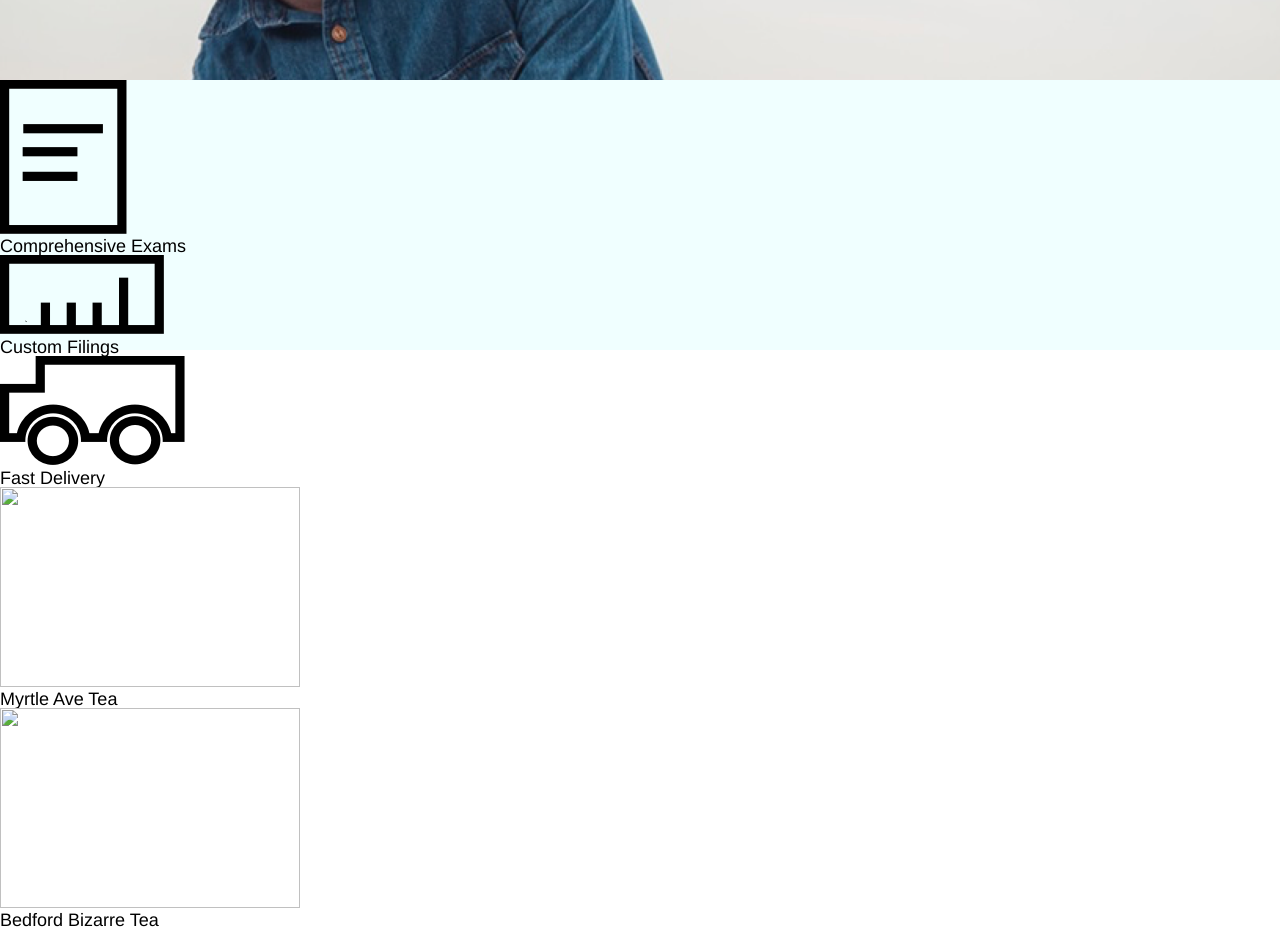
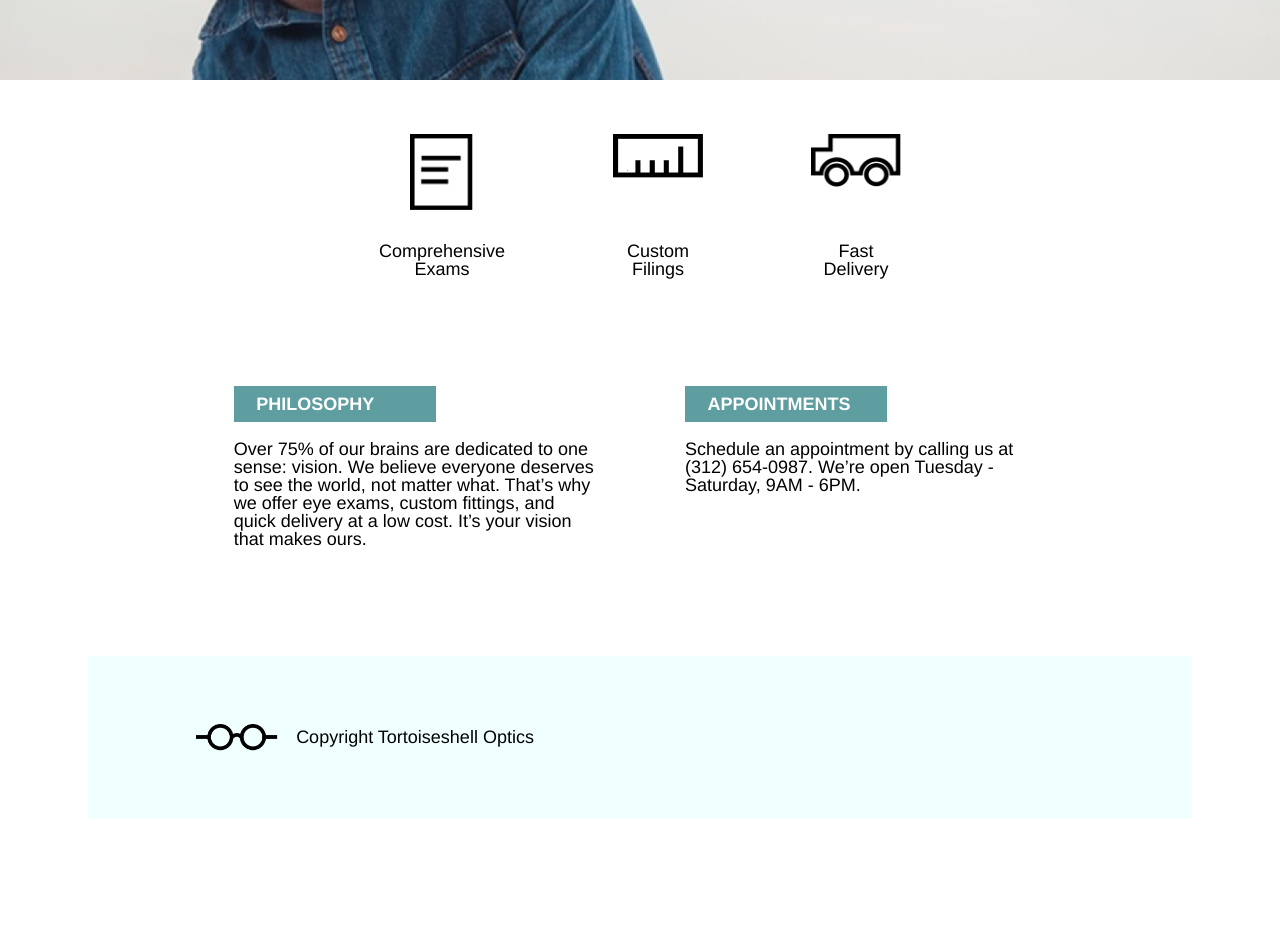
Before and after one commit to mfieldsboston/TortoiseShellOptics, a plain HTML site: page index.html in a window 1280 px wide. Shown: the part 460-1390 px from the top of the page. After the commit the page ends 1278 px from the top, so only its background shows below. Drawn offline with Linux system fonts and the light colour scheme.

Commit message:
completed desktop version

```diff
--- a/index.html
+++ b/index.html
@@ -31,34 +31,60 @@
      </div>
      <div id="bottom_main_container">
        <div class="boxes">
-           <div class="box">
+         <div class="row1_wrapper">
+               <div class="box row1">
                  <div class="box_image1">
                    <img src="./resources/images/paper-icon.png">
                  </div>
-             <h3>Comprehensive Exams</h3>
+                 <h3>
+                   <span>Comprehensive</span>
+                   <span>Exams</span>
+                 </h3>
                </div>
-           <div class="box">
+               <div class="box row1">
                  <div class="box_image2">
                    <img src="./resources/images/ruler-icon.png">
                  </div>
-             <h3>Custom Filings</h3>
+                 <h3>
+                   <span>Custom</span>
+                   <span>Filings</span>
+                 </h3>
                </div>
-           <div class="box">
+               <div class="box row1">
                  <div class="box_image3">
                    <img src="./resources/images/truck-icon.png">
                  </div>
-             <h3>Fast Delivery
-           <div class="box">
-             <div class="box_image4">
-                <img src="./resources/images/img-myrtle-ave.jpg" width="300" height="200">
+                 <h3>
+                   <span>Fast</span>
+                   <span>Delivery</span>
+                 </h3>
                </div>
-             <h3>Myrtle Ave Tea</h3>
            </div>
-           <div class="box">
-             <div class="box_image5">
-               <img src="./resources/images/img-bedford-bizarre.jpg" width="300" height="200">
+           <div class="row2_wrapper">
+               <div class="box row2 philosophy">
+                 <h3>PHILOSOPHY</h3>
+                 <p>
+                    Over 75% of our brains are dedicated to one sense: vision.
+                    We believe everyone deserves to see the world, not matter what.
+                    That’s why we offer eye exams, custom fittings, and quick delivery at a low cost.
+                    It’s your vision that makes ours.
+                 </p>
                </div>
-             <h3>Bedford Bizarre Tea</h3>
+               <div class="box row2 appointments">
+                 <h3>APPOINTMENTS</h3>
+                 <p>
+                    Schedule an appointment by calling us at (312) 654-0987.
+                    We’re open Tuesday - Saturday, 9AM - 6PM.
+                 </p>
+               </div>
+           </div>
+         </div>
+      </div>
+      <div id="footer">
+        <div class="container">
+          <div class="logo">
+            <img src="./resources/images/logo-black.png"/>
+            <span>Copyright Tortoiseshell Optics</span>
           </div>
         </div>
      </div>
--- a/resources/css/style.css
+++ b/resources/css/style.css
@@ -1,3 +1,5 @@
+/* GENERAL STYLING */
+
 html {
   font-size: 18px;
   line-height: 1.4;
@@ -8,57 +10,53 @@ body {
   /*border: 1px solid red;*/
 }
 
-#top_main_container, #bottom_main_container {
-    display: flex;
-    flex-direction: column;
-}
+/* HEADER & FOOTER STYLES */
 
-#top_main_container {
-    background-image: url(../images/glasses-bg.png);
-    background-repeat: no-repeat;
-    background-position: center;
-    background-size: cover;
-    height: 30rem;
-    width: 100%;
-    /*border: 1px solid blue;*/
-  }
-
-#header {
+#header, #footer {
   display: flex;
   width: 100%;
 }
 
-#header .container {
+#header .container, #footer .container {
     display: flex;
     position: relative;
-    max-width: 960px;
-    /*max-width: 53.333rem;*/
     margin: 0 auto;
     height: 1rem;
     padding: 1rem 0;
     width: 100%;
-    background-color: cadetblue;
     margin-top: 1rem;
+    /*max-width: 53.333rem;*/
     /*border: 1px solid yellow;*/
   }
 
-#header .container .logo {
+#header .container .logo, #footer .container .logo {
   display: flex;
   position: relative;
-  /*width: 100%;*/
-  color: white;
   align-items: center;
   flex-grow: 1;
+  /*width: 100%;*/
   /*border: 1px solid yellow;*/
 }
 
-#header .logo img {
+#header .logo img, #footer .logo img {
     padding-left: 2rem;
     max-width: 100%;
     height: 1.5rem;
     display: block;
     margin-right: 1rem;
     /*border: 1px solid yellow;*/
+  }
+
+/* HEADER */
+
+#header .container {
+    background-color: cadetblue;
+    max-width: 53.33333rem;
+    /*max-width: 960px;*/
+  }
+
+#header .container .logo {
+  color: white;
 }
 
 #header nav span {
@@ -71,16 +69,49 @@ body {
     text-decoration: none;
 }
 
+/* FOOTER */
+
+#footer .container {
+    background-color: azure;
+    padding: 4rem 0 4rem 4rem;
+    max-width: 57.33333rem;
+    /*max-width: 1032px;*/
+}
+
+#footer .container .logo {
+  color: black;
+}
+
+/* UPPER CONTENT BOX (OVER MAIN PICTURE) AND BOTTOM CONTENT BOX */
+
+#top_main_container {
+    display: flex;
+    flex-direction: column;
+    position: relative;
+}
+
+/* UPPER CONTENT BOX (OVER MAIN PICTURE) */
+
+#top_main_container {
+    background-image: url(../images/glasses-bg.png);
+    background-repeat: no-repeat;
+    background-position: center;
+    background-size: cover;
+    height: 30rem;
+    width: 100%;
+    /*border: 1px solid blue;*/
+  }
+
 #content1 {
   display: flex;
   position: relative;
   margin: 0 auto;
   height: auto;
-  width: 55.333rem;
+  width: 57.33333rem;
+  justify-content: flex-end;
+  margin-top: 10rem;
   /*width: 996px;*/
   /*border: 1px solid blue;*/
-  justify-content: flex-end;
-  margin-top: 10rem;
 }
 
 
@@ -97,9 +128,84 @@ body {
   line-height: 1.2;
 }
 
+/* BOTTOM CONTENT BOX */
+
 #bottom_main_container {
-    height: 15rem;
-    width: 100%;
-    background-color: azure;
-    /*border: 1px solid blue;*/
+    height: auto;
 }
+
+#bottom_main_container .boxes .row1_wrapper, #bottom_main_container .boxes .row2_wrapper {
+    display: flex;
+    position: relative;
+    justify-content: center;
+    width: 57.333rem;
+    margin: 0 auto;
+    padding-top: 3rem;
+}
+
+#bottom_main_container .boxes .box {
+    display: flex;
+    flex-direction: column;
+    align-items: center;
+    position: relative;
+    /*width: 30%;*/
+    /*justify-content: center;*/
+    /*margin: 0 10px;*/
+}
+
+#bottom_main_container .boxes .box.row1 {
+    /*width: 30%;*/
+    /*margin: 0 6rem;*/
+    margin: 0 3rem;
+    height: 8rem;
+    justify-content: space-between;
+}
+
+#bottom_main_container .boxes .box.row1 h3 {
+    display: flex;
+    flex-direction: column;
+    align-items: center;
+}
+
+#bottom_main_container .boxes .box.row2 {
+    width: 35%;
+    align-items: flex-start;
+}
+
+#bottom_main_container .boxes .philosophy {
+  margin-right: 2.5rem;
+}
+
+#bottom_main_container .boxes .appointments {
+  margin-left: 2.5rem;
+}
+
+#bottom_main_container .boxes .box.row2 h3 {
+    color: white;
+    background-color: cadetblue;
+    width: 10rem;
+    padding: 0.5rem 0 0.5rem 1.25rem;
+    margin: 3rem 0 1rem 0;
+    font-weight: bold;
+    font-size: 1rem;
+}
+
+#bottom_main_container .boxes .box.row2.philosophy p {
+    margin-bottom: 5rem;
+}
+
+#bottom_main_container .box_image1 img {
+    display: block;
+    max-height: 100%;
+    width: 3.5rem;
+    /*max-width: 100%;
+    height: 9rem;*/
+    /*height: auto;*/
+    /*padding: 2rem 0;*/
+}
+
+#bottom_main_container .box_image2 img, #bottom_main_container .box_image3 img {
+    display: block;
+    max-height: 100%;
+    width: 5rem;
+}
```
Lines whose indentation alone changed are shown as unchanged.
